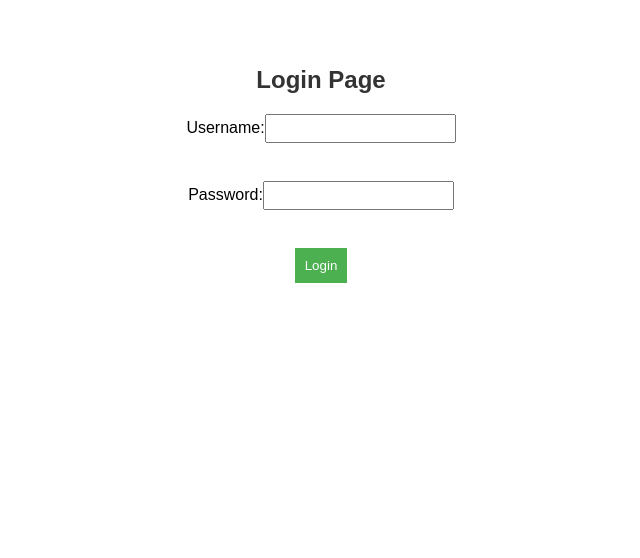
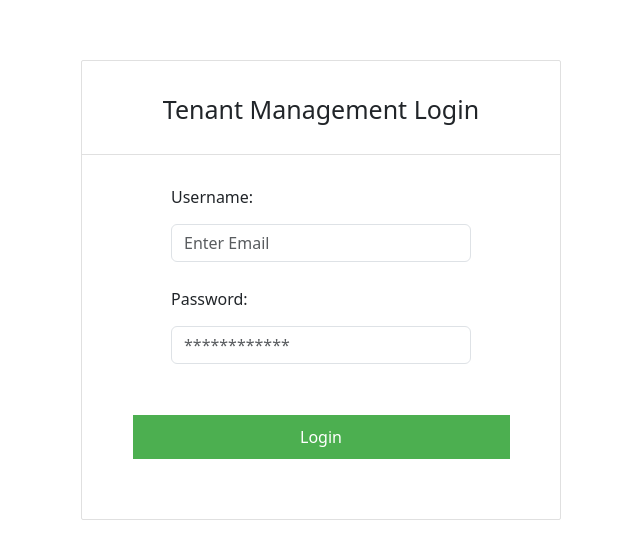
Before and after one commit to SravaniSingam-WAL/tenant-fe, a React (Create React App) app: page / in a window 1280 px wide. Shown: the part 110-668 px from the top of the page, without its empty margins (319-959 px from the left). Built offline with nearby package versions, Linux system fonts and the light colour scheme; a small style sheet from the web is missing.

Commit message:
added css

```diff
--- a/package.json
+++ b/package.json
@@ -7,10 +7,12 @@
     "@testing-library/react": "^13.4.0",
     "@testing-library/user-event": "^13.5.0",
     "axios": "^1.6.5",
+    "bootstrap": "^5.3.2",
     "react": "^18.2.0",
     "react-dom": "^18.2.0",
     "react-router-dom": "^6.21.2",
     "react-scripts": "5.0.1",
+    "sass": "^1.70.0",
     "web-vitals": "^2.1.4"
   },
   "scripts": {
--- a/src/index.css
+++ b/src/index.css
@@ -11,48 +11,46 @@ body {
   height: 100%;
 }
 
-.login-container,
-.tenant-container {
+.error-message {
+  color: #ff0000;
+  margin-top: 7px;
   text-align: center;
-  max-width: 400px;
-  margin: 0 auto;
-  margin-top: 1rem;
-}
+  padding: 8px;
+  margin-bottom: 20px !important;
+ }
 
-.loginText {
-  text-align: center;
-  color: #333;
-  margin-top: 11rem;
-
-}
-
-.error-message {
-  color: red;
-}
-
-form {
-  margin-top: 20px;
-}
+ form {
+  display: flex;
+  flex-direction: column;
+  align-items: center;
+  width: 100px !important;
+ }
 .tenant-form{
   margin:5px;
 }
+
 label {
-  display: block;
-  margin-bottom: 10px;
+  margin: 10px 0;
+  width: 300px;
+  padding-bottom: 5px;
 }
 
 input {
-  padding: 5px;
-  margin-bottom: 10px;
+  padding: 8px;
+  margin-top: 15px !important;
+  margin: 1px;
+  border: 1px solid #ccc;
+  border-radius: 4px;
+  width: 250px;
 }
-
 button {
   padding: 10px;
   background-color: #4caf50;
-  color: white;
+  color: #fff;
   border: none;
+  border-radius: 4px;
   cursor: pointer;
-}
+ }
 
 button:hover {
   background-color: #45a049;
@@ -81,3 +79,9 @@ li {
   margin-left: 2rem;
   margin-top: 3rem;
 }
+.homeHeading{
+  margin: 17px;
+  font-size: large;
+  margin-top: 30px;
+  margin-bottom: 35px;;
+ }
--- a/src/login.js
+++ b/src/login.js
@@ -4,6 +4,8 @@ import axios from "axios";
 import { useNavigate } from "react-router-dom";
 import { setToken } from "./utils";
 import { API_URL } from "./config";
+import './login.scss';
+import 'bootstrap/dist/css/bootstrap.min.css';
 
 const Login = () => {
   const [username, setUsername] = useState("");
@@ -30,15 +32,14 @@ const Login = () => {
     );
     if (result) {
       console.log("Result", result);
-      console.log("-=======", result.data.user.roleId);
+      console.log("-=======", result.data.user);
       setToken(result.data.user);
       if(result.data.user.roleId === 1){
-      navigate("/home");
-    }
-    else{
-      navigate("/view");
-    }
-     }
+        navigate("/home");
+      }
+      else{
+        navigate("/view");
+      }  }
   }  catch(error){
     if(error.response && error.response.status === 401){
       console.log('Invalid email or password')
@@ -52,31 +53,43 @@ const Login = () => {
   };
 
   return (
-    <div className="login-container">
-      <h2 className="loginText">Login Page</h2>
+    <section className="login">
+    <div className="content">
+    <div className="heading">
+    <p>Tenant Management Login</p>
+    </div>
       <form onSubmit={handleLogin}>
-        <label>
+      <div className={`form-group, position-relative`}>
+        <label >
           Username:
           <input
             type="text"
             value={username}
+            className={'form-control'}
+            placeholder="Enter Email"
             onChange={(e) => setUsername(e.target.value)}
           />
         </label>
-        <br />
+        </div>
+        <div className={`form-group, position-relative`}>
         <label>
           Password:
           <input
             type="password"
             value={password}
+            className={'form-control'}
+            placeholder="************"
             onChange={(e) => setPassword(e.target.value)}
           />
         </label>
-        <br />
-        <button type="submit">Login</button>
+        </div>
+        <button type="submit"
+        className={`btn-theme, button`}
+        >Login</button>
       </form>
       {error && <p className="error-message">{error}</p>}
     </div>
+    </section>
   );
 };
 
--- /dev/null
+++ b/src/login.scss
@@ -0,0 +1,175 @@
+@mixin transition($args...) {
+    -webkit-transition: $args;
+    -moz-transition: $args;
+    -o-transition: $args;
+    transition: $args;
+  }
+  @mixin translate($x, $y) {
+    transform: translate($x, $y);
+  }
+  $lato: 'Lato', sans-serif;
+
+  .lato-regular {
+    font-family: $lato !important;
+    font-weight: 400 !important;
+  }
+
+  .lato-bold {
+    font-family: $lato !important;
+    font-weight: 700 !important;
+  }
+
+.login {
+    height: 100vh;
+    display: flex;
+    max-width: 150vw;
+    align-items: center;
+    flex-direction: column;
+    justify-content: center;
+
+
+    .content {
+      width: 100%;
+      border: 1px solid #e0e0e0;
+      margin: 0 auto;
+      max-width: 480px;
+      border-radius: 2px;
+      background-color: #fff;
+     padding-bottom: 30px;
+      .heading {
+        display: flex;
+        flex-direction: column;
+        align-items: center;
+        padding-top: 30px;
+        padding-bottom: 10px;
+        border-bottom: 1px solid #e0e0e0;
+        height: auto;
+        margin: 0;
+        font-size: 25px;
+
+       }
+  form{
+    margin-top: 20px;
+    width: 100%;
+    display: flex;
+    flex-direction: column;
+    width: auto !important;
+  }
+      .form-group {
+        margin: 0;
+        height: 50px;
+
+        .has-error {
+          border-color: #d0021b;
+        }
+
+        label {
+          color: #979797;
+          margin: 0;
+          padding: 0 30px;
+          font-size: 10px;
+          @extend .lato-bold;
+          @include transition(all 0.3s ease-in-out);
+        }
+
+        input {
+          color: #333;
+          border: 0;
+          height: 30px;
+          z-index: 1;
+          padding: 0 30px 8px;
+          outline: none;
+          position: relative;
+          font-size: 16px;
+          border-bottom: 1px solid #e0e0e0;
+          background-color: transparent;
+          @extend .lato-regular;
+          border-radius: 0;
+          @include transition(all 0.3s ease-in-out);
+        }
+      }
+
+      .error-msg {
+        top: 50%;
+        right: 30px;
+        color: #d0021b;
+        position: absolute;
+        font-size: 12px;
+        @include translate(0, -50%);
+      }
+
+      .button {
+        width: 100%;
+        margin: 36px auto 30px;
+        display: block;
+        max-width: 377px;
+      }
+    }
+  }
+  .tenant-container {
+    display: flex;
+    padding-top: 60px !important;
+    flex-direction: column;
+    justify-content: center;
+    align-items: center;
+    .tenantHeading{
+        font-size: 26px;
+        color: green;
+      }
+    .tenant-form{
+        margin-top: 25px !important;
+        .form-group {
+            display: flex !important;
+            align-items: center;
+            margin-bottom: 0px !important;
+            flex-direction: row !important;
+            padding-top: 0px;
+            label {
+              padding-top: 0px;
+              padding-bottom: 0px;
+              margin-top: 0px;
+              white-space: nowrap;
+              font-weight: bold;
+              padding-right: 50px !important;
+              }
+            input{
+                flex:1;
+                margin-left: 30px !important;
+            }
+          }
+
+          .checkboxes-group{
+            display: flex !important;
+            align-items: center;
+            margin-bottom: 0px !important;
+            flex-direction: row !important;
+            padding-top: 15px;
+            padding-left: 100px !important;
+           .checkbox{
+            margin-bottom: 20px;
+            label{
+                margin: 10px !important;
+                padding-left: 0px !important;
+                font-size: 18px;
+                width: 100px !important;
+                display: flex !important;
+            }
+            input{
+                cursor: pointer;
+                margin-right: 0px !important;
+                width: 60px !important;
+                font-size: 50px !important;
+                margin-top: 4px !important;
+            }
+           }
+        }
+        .buttonStyle{
+            background-color: #d0021b;
+            align-items: center !important;
+            margin-left: auto !important;
+            button{
+                align-items: center !important;
+            }
+        }
+    }
+    }
--- a/src/tenant.js
+++ b/src/tenant.js
@@ -3,10 +3,12 @@ import axios from "axios";
 import { useNavigate, useParams,useLocation } from "react-router-dom";
 import { getRoleId, getToken ,transformOptionsArrayToObject } from "./utils";
 import { API_URL } from "./config";
+import './login.scss'
+
 const Tenant = () => {
   const navigate = useNavigate();
   const location = useLocation();
-  const { id } = location.state;
+  const { id } = !!location.state && location.state;
   const isEditMode = Boolean(id);
 console.log(isEditMode)
   const [brandName, setBrandName] = useState("");
@@ -82,41 +84,48 @@ console.log(isEditMode)
   };
 
   return (
+    <section>
     <div className="tenant-container">
-      <h2>{isEditMode ? "Edit" : "Create"} Tenant</h2>
+      <div className="tenantHeading">{isEditMode ? "Edit" : "Create"} Tenant</div>
       <form className="tenant-form" onSubmit={handleClick}>
+      <div className="form-group">
         <label>
-          Email:
+          Email Id&nbsp;&nbsp;&nbsp;&nbsp;&nbsp;&nbsp;&nbsp;&nbsp;&nbsp;&nbsp;&nbsp; :
           <input
             type="text"
             value={email}
+            placeholder="Enter Email Id"
             onChange={(e) => setEmail(e.target.value)}
           />
         </label>
-        <br />
+        </div>
         {!isEditMode && (
-          <>
-            <label>
-              Password:
+          <div className="form-group">
+          <label>
+              Password &nbsp;&nbsp; &nbsp;&nbsp;&nbsp;&nbsp;:
               <input
                 type="password"
+                placeholder="****"
                 value={password}
                 onChange={(e) => setPassword(e.target.value)}
               />
             </label>
             <br />
-          </>
+          </div>
         )}
+        <div className="form-group">
         <label>
-        Brand Name:
+        Brand Name &nbsp;&nbsp;:
         <input
           type="text"
           value={brandName}
+          placeholder="Enter Brand Name"
           onChange={(e) => setBrandName(e.target.value)}
         />
       </label>
-      <br></br>
-      <br />
+      </div>
+      <div className="checkboxes-group">
+      <div className="checkbox">
       <label>
         OP:
         <input
@@ -125,7 +134,8 @@ console.log(isEditMode)
           onChange={() => handleCheckboxChange("OP")}
         />
       </label>
-      <br />
+      </div>
+     <div className="checkbox">
       <label>
         FAA:
         <input
@@ -134,7 +144,8 @@ console.log(isEditMode)
           onChange={() => handleCheckboxChange("FAA")}
         />
       </label>
-      <br />
+      </div>
+      <div className="checkbox">
       <label>
         RDMS:
         <input
@@ -143,7 +154,8 @@ console.log(isEditMode)
           onChange={() => handleCheckboxChange("RDMS")}
         />
       </label>
-      <br />
+      </div>
+      <div className="checkbox">
       <label>
         CLAS:
         <input
@@ -152,10 +164,14 @@ console.log(isEditMode)
           onChange={() => handleCheckboxChange("CLAS")}
         />
       </label>
-      <br></br>
+      </div>
+      </div>
+      <div className="buttonStyle">
         <button type="submit">{isEditMode ? "Update" : "Create"}</button>
+        </div>
       </form>
     </div>
+    </section>
   );
 };
 
```
Also changed, not shown: 1 other file (tests, documents, lock files or other folders).
